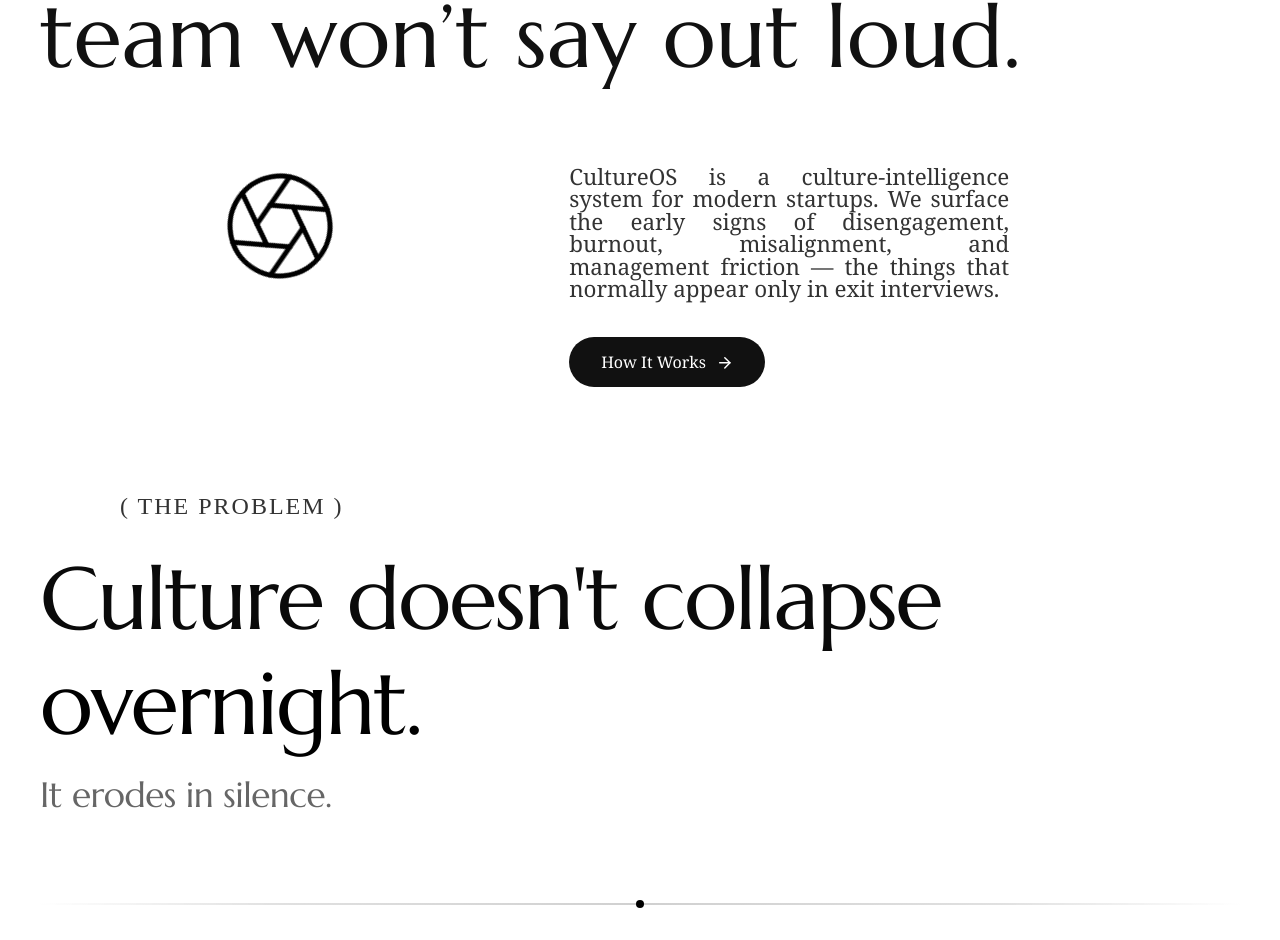
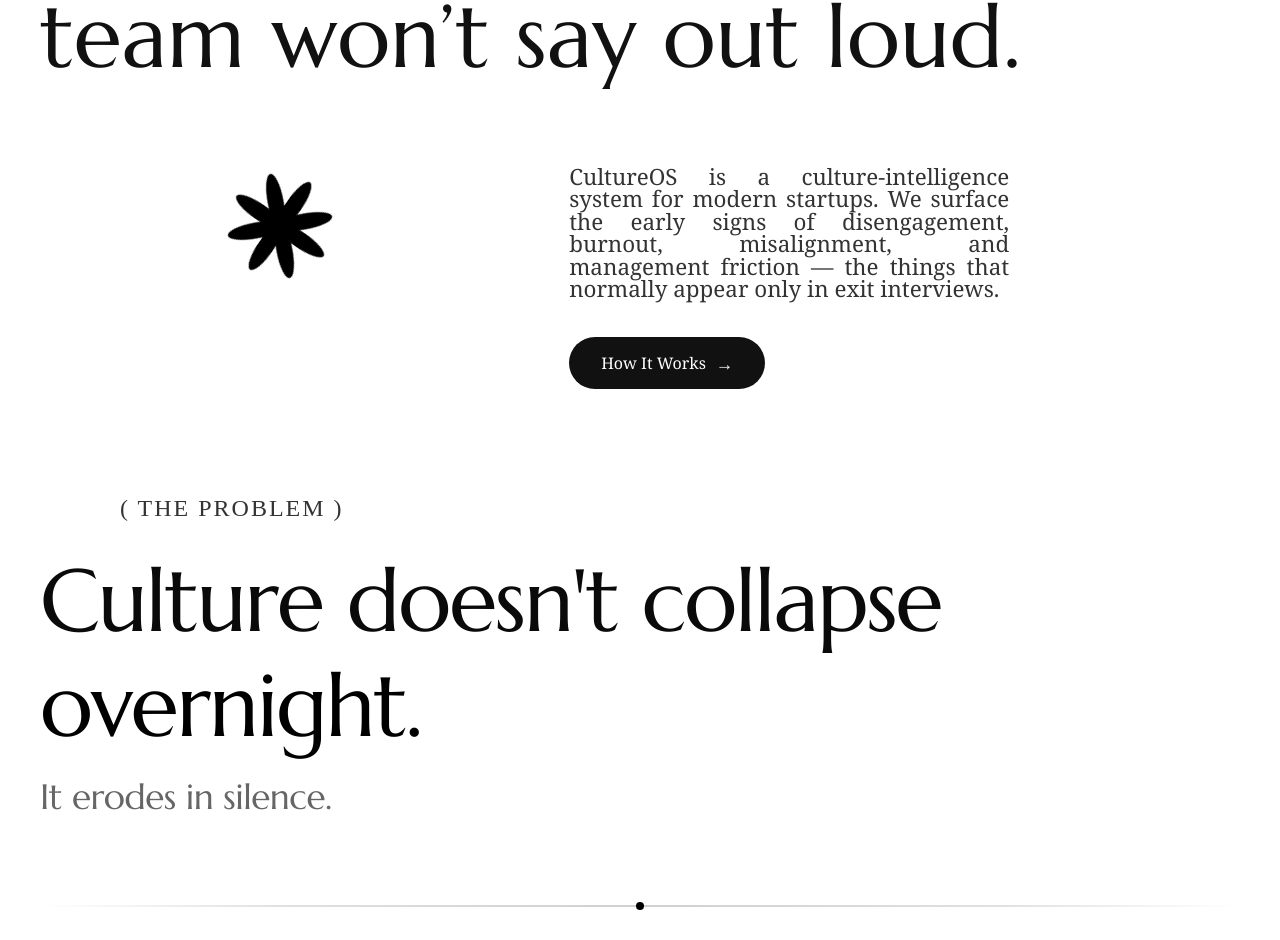
Before and after one commit to Captain0731/CultureOS., a Next.js app: page / in a window 1280 px wide. Shown: the part 1066-2006 px from the top of the page. Built offline with nearby package versions, Linux system fonts and the light colour scheme.

Commit message:
All Done

```diff
--- a/src/app/sections/About/About.tsx
+++ b/src/app/sections/About/About.tsx
@@ -1,4 +1,3 @@
-import { LuAperture, LuArrowRight } from "react-icons/lu";
 import "../../../styles/about.scss";
 
 export default function About() {
@@ -16,7 +15,27 @@
       <div className="about-content">
         <div className="about-left">
           <div className="flower-icon">
-            <LuAperture size={80} strokeWidth={1} color="#000000" />
+            <svg
+              width="120"
+              height="120"
+              viewBox="0 0 120 120"
+              fill="none"
+              xmlns="http://www.w3.org/2000/svg"
+            >
+              <g transform="translate(60, 60)">
+                {[0, 1, 2, 3, 4, 5, 6, 7].map((i) => (
+                  <ellipse
+                    key={i}
+                    cx="0"
+                    cy="-25"
+                    rx="8"
+                    ry="28"
+                    fill="#000000"
+                    transform={`rotate(${i * 45})`}
+                  />
+                ))}
+              </g>
+            </svg>
           </div>
         </div>
 
@@ -28,8 +47,10 @@
             only in exit interviews.
           </p>
 
+
+
           <button className="about-btn">
-            How It Works <LuArrowRight className="icon" />
+            How It Works <span className="icon">→</span>
           </button>
         </div>
       </div>
```
